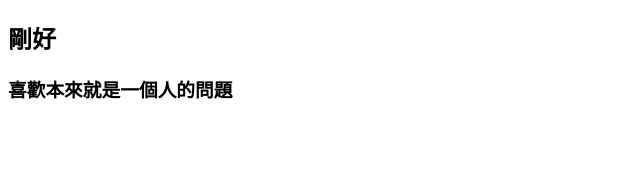
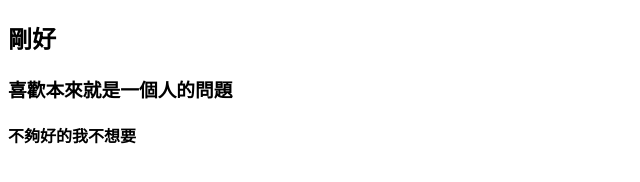
Before and after one commit to Irene0409/MyShop, a plain HTML site: page index.html in a window 1280 px wide. Shown: the whole page, without its empty margins (0-640 px from the left). Drawn offline with Linux system fonts and the light colour scheme.

Commit message:
更新index

```diff
--- a/index.html
+++ b/index.html
@@ -9,6 +9,7 @@
 <body>
     <h2>剛好</h2>
     <h3>喜歡本來就是一個人的問題</h3>
+    <h4>不夠好的我不想要</h4>
 
 </body>
 </html>
```
